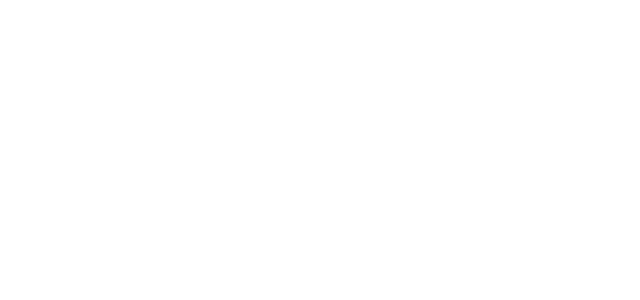
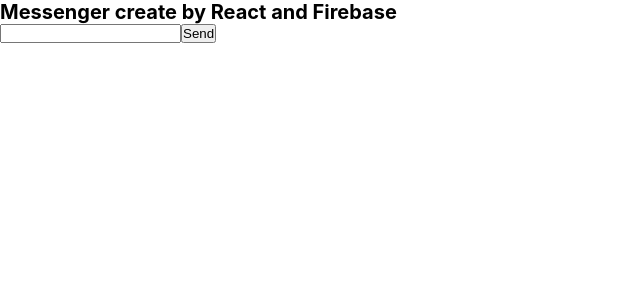
Before and after one commit to puci2020/Messenger-React-Firebase, a React (Create React App) app: page / in a window 1280 px wide. Shown: the top 300 px of the page, without its empty margins (0-640 px from the left). Built offline with nearby package versions, Linux system fonts and the light colour scheme.

Commit message:
Create input and message state

```diff
--- a/src/App.js
+++ b/src/App.js
@@ -1,13 +1,33 @@
-import React from 'react';
+import React, {useState} from 'react';
+import styled from 'styled-components'
 import Layout from "./Theme/Layout";
 
 
+const P  = styled.p`
+  font-size: ${({theme}) => theme.font.size.m};
+`
+
 function App() {
+    const [input, setInput] = useState('');
+    const [messages, setMessages] = useState([]);
+
+
+    const sendMessage = (event) => {
+        setMessages([...messages, input]);
+        setInput('');
+    };
+
     return (
         <Layout>
             <div className="App">
+                <h1>Messenger create by React and Firebase</h1>
+                <input value={input} onChange={event => setInput(event.target.value)}/>
+                <button onClick={sendMessage}>Send</button>
+            </div>
 
-            </div>
+            {messages.map(message => (
+                <P>{message}</P>
+            ))}
         </Layout>
     );
 }
--- a/src/Theme/GlobalStyles.js
+++ b/src/Theme/GlobalStyles.js
@@ -7,6 +7,9 @@
     box-sizing: border-box;
     overflow-x: hidden;
   }
+  html, body{
+  font-size: 10px;
+  }
 `;
 
 export default GlobalStyle;
--- a/src/Theme/Theme.js
+++ b/src/Theme/Theme.js
@@ -1,3 +1,12 @@
 export const theme = {
-
+    colors: {
+        primary: 'green',
+        secondary: 'blue'
+    },
+    font: {
+        size:{
+            s: '.9rem',
+            m: '1rem'
+        }
+    }
 };
```
